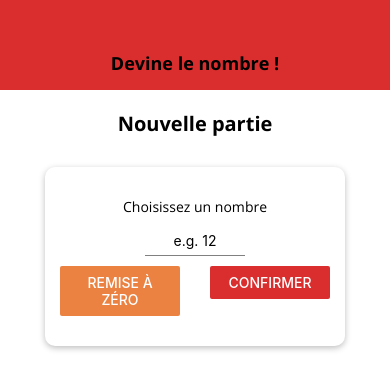
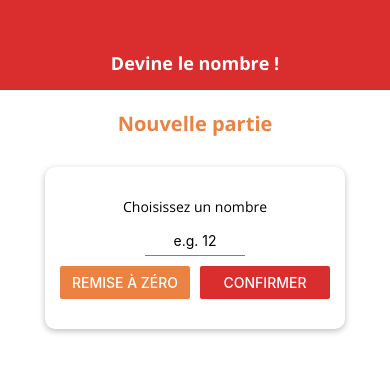
Before and after one commit to jeromehenry3/Devine-le-nombre_react-native, a React Native app: screen / in a window 390 px wide. Shown: the top 390 px of the page. Built offline with nearby package versions, Linux system fonts and the light colour scheme.

Commit message:
styles + orientation changes detection

```diff
--- a/app.json
+++ b/app.json
@@ -10,7 +10,7 @@
       "web"
     ],
     "version": "1.0.0",
-    "orientation": "portrait",
+    "orientation": "default",
     "icon": "./assets/icon.png",
     "splash": {
       "image": "./assets/splash.png",
--- a/components/Header.js
+++ b/components/Header.js
@@ -22,7 +22,8 @@ const styles = StyleSheet.create({
     headerTitle: {
         color: 'black',
         fontSize: 18,
-        fontFamily: 'open-sans-bold'
+        fontFamily: 'open-sans-bold',
+        color: '#fff',
     }
 });
 
--- a/screens/GameOverScreen.js
+++ b/screens/GameOverScreen.js
@@ -1,5 +1,5 @@
 import React from 'react';
-import { View, StyleSheet, Text, Image } from 'react-native';
+import { View, StyleSheet, Text, Image, ScrollView } from 'react-native';
 import BodyText from '../components/BodyText';
 import MainButton from '../components/MainButton';
 
@@ -8,6 +8,7 @@ import colors from '../constants/colors';
 const GameOverScreen = props => {
 
     return (
+        <ScrollView>
             <View style={styles.screen}>
                 <BodyText>La partie est terminée !</BodyText>
                 <View style={styles.imageContainer}>
@@ -27,6 +28,7 @@ const GameOverScreen = props => {
                 </Text></BodyText>
                 <MainButton title='Nouvelle partie' onPress={props.onRestart}>Nouvelle partie</MainButton>
             </View>
+        </ScrollView>
     )
 };
 
--- a/screens/GameScreen.js
+++ b/screens/GameScreen.js
@@ -1,5 +1,5 @@
 import React, { useState, useRef, useEffect } from 'react';
-import { View, Text, StyleSheet, Button, Alert, ScrollView, FlatList } from 'react-native';
+import { View, Text, StyleSheet, Button, Alert, ScrollView, FlatList, Dimensions } from 'react-native';
 import { Ionicons } from '@expo/vector-icons'
 
 import NumberContainer from '../components/NumberContainer';
@@ -98,7 +98,8 @@ const styles = StyleSheet.create({
     buttonContainer: {
         flexDirection: 'row',
         justifyContent: 'space-around',
-        marginTop: 20,
+        // marginTop: 20,
+        marginTop: Dimensions.get('window').height > 600 ? 30 : 5,
         width: 400,
         maxWidth: '90%',
     },
--- a/screens/StartGameScreen.js
+++ b/screens/StartGameScreen.js
@@ -1,5 +1,15 @@
-import React, { useState } from 'react';
-import { View, StyleSheet, Button, TouchableWithoutFeedback, Keyboard, Alert } from 'react-native';
+import React, { useState, useEffect } from 'react';
+import { View,
+    StyleSheet,
+    Button,
+    TouchableWithoutFeedback,
+    Keyboard,
+    Alert,
+    Dimensions,
+    ScrollView,
+    KeyboardAvoidingView,
+    DeviceEventEmitter
+} from 'react-native';
 import Card from '../components/Card'
 import BodyText from '../components/BodyText';
 import Input from '../components/Input'
@@ -9,6 +19,7 @@ import MainButton from '../components/MainButton';
 import Colors from '../constants/colors';
 
 const StartGameScreen = ({onStartGame}) => {
+    const [buttonWidth, setButtonWidth] = useState(Dimensions.get('window').width / 3)
     const [enteredValue, setEnteredValue] = useState('');
     const [confirmed, setConfirmed] = useState(false);
     const[selectedNumber, setSelectedNumber] = useState('');
@@ -19,7 +30,20 @@ const StartGameScreen = ({onStartGame}) => {
     const resetInputHandler = () => {
         setEnteredValue('');
         setConfirmed(false);
+        console.log(Dimensions.get('window'))
     };
+
+    useEffect(() => {
+        const updateLayout = () => {
+            setButtonWidth(Dimensions.get('window').width / 3);
+        }
+
+        Dimensions.addEventListener('change', updateLayout);
+        return () => {
+            Dimensions.removeEventListener('change', updateLayout);
+        }
+    });
+
     const confirmInputHandler = () => {
         const chosenNumber = parseInt(enteredValue);
         if (isNaN(chosenNumber) || chosenNumber <= 0 || chosenNumber > 99) {
@@ -47,6 +71,8 @@ const StartGameScreen = ({onStartGame}) => {
 
     return(
         <TouchableWithoutFeedback onPress={Keyboard.dismiss}>
+            <ScrollView>
+            	<KeyboardAvoidingView behavior='padding' keyboardVerticalOffset={30}>
             		<View style={styles.screen}>
             		    <BodyText style={styles.title}>Nouvelle partie</BodyText>
             		    <Card style={styles.card}>
@@ -63,16 +89,18 @@ const StartGameScreen = ({onStartGame}) => {
             		        style={styles.input}
             		        />
             		        <View style={styles.buttonContainer}>
-                        <View style={styles.button}>
+            		            <View style={{width: buttonWidth}}>
             		                <Button title="Remise à zéro" onPress={resetInputHandler} color={Colors.secondary}></Button>
             		            </View>
-                        <View style={styles.button}>
+            		            <View style={{width: buttonWidth}}>
             		                <Button title="Confirmer" onPress={confirmInputHandler} color={Colors.primary}></Button>
             		            </View>
             		        </View>
             		    </Card>
             		    {confirmedOutput}
             		</View>
+            	</KeyboardAvoidingView>
+            </ScrollView>
         </TouchableWithoutFeedback>
     );
 
@@ -86,8 +114,9 @@ const styles = StyleSheet.create({
     },
     card: {
         marginTop: 20,
-        width: 300,
-        maxWidth: '85%',
+        width: '80%',
+        maxWidth: '95%',
+        minWidth: 300,
     },
     input: {
         width: 100,
@@ -99,13 +128,11 @@ const styles = StyleSheet.create({
         justifyContent: 'space-between',
         paddingHorizontal: 15,
     },
-    button: {
-        width: 120,
-    },
     title: {
         fontSize: 20,
         marginVertical: 10,
         fontFamily: 'open-sans-bold',
+        color: Colors.secondary,
     },
     summaryContainer: {
         marginTop: 20,
```
Lines whose indentation alone changed are shown as unchanged.
